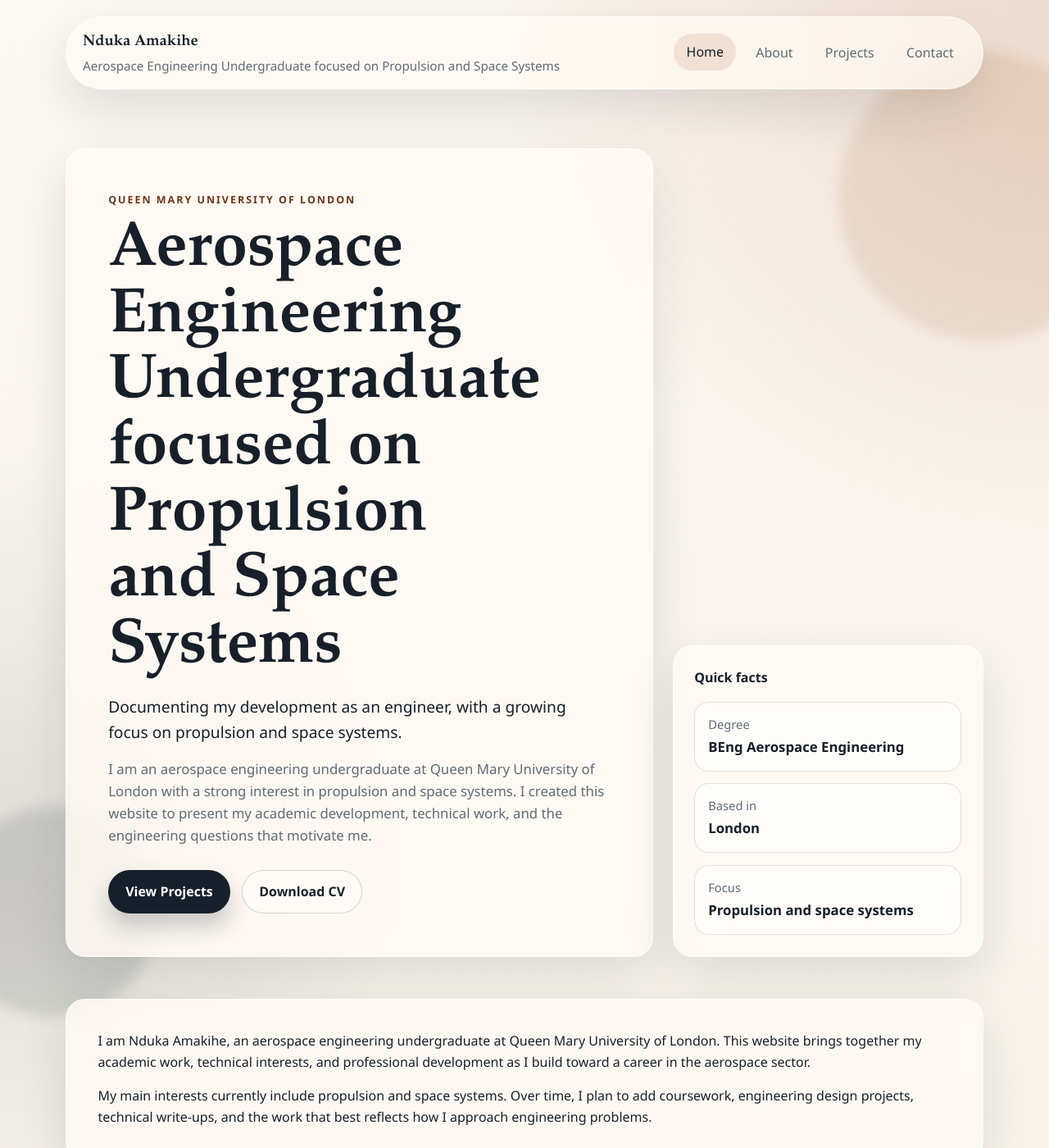
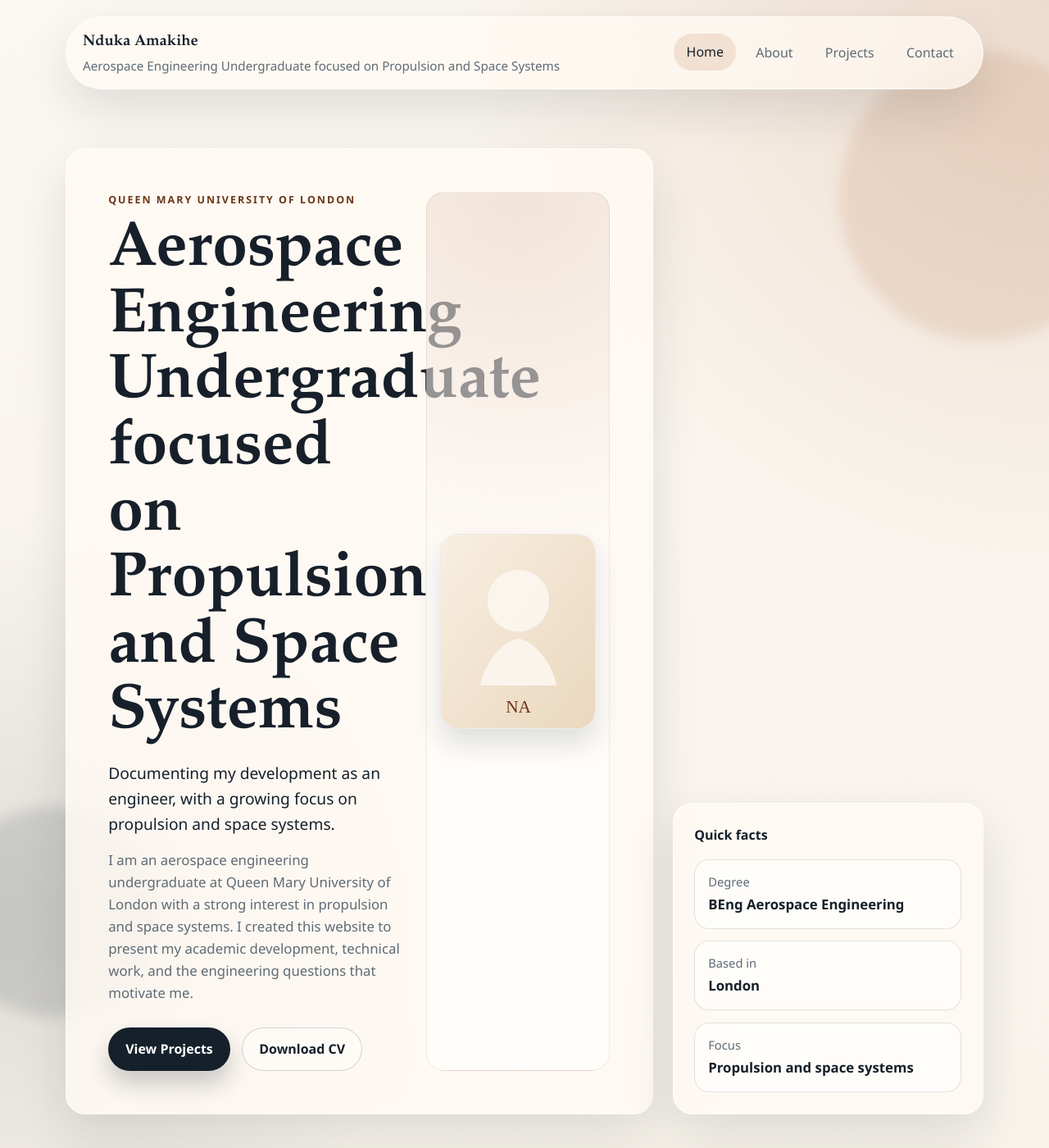
Before and after one commit to ndukaamakihe/ndukaamakihe.github.io, a Jekyll site: the page built from index.md, in a window 1280 px wide and 1400 px high. Shown: the whole window at 82% size. Built offline with Jekyll 4.4.1, drawn with Linux system fonts in a browser that asks for light colours.

Commit message:
Add full site structure

```diff
--- a/_data/profile.yml
+++ b/_data/profile.yml
@@ -4,6 +4,8 @@ university: "Queen Mary University of London"
 location: "London, United Kingdom"
 email: "ndukajohnathan@icloud.com"
 tagline: "Documenting my development as an engineer, with a growing focus on propulsion and space systems."
+profile_image: "/assets/images/profile-placeholder.svg"
+profile_image_alt: "Portrait placeholder for Nduka Amakihe"
 intro: >
   I am an aerospace engineering undergraduate at Queen Mary University of London with a
   strong interest in propulsion and space systems. I created this website to present my
--- a/_layouts/home.html
+++ b/_layouts/home.html
@@ -4,6 +4,8 @@ layout: default
 <section class="hero">
   <div class="container hero-grid">
     <div class="hero-copy">
+      <div class="hero-copy__grid">
+        <div class="hero-copy__content">
           <p class="eyebrow">{{ site.data.profile.university }}</p>
           <h1>{{ site.data.profile.headline }}</h1>
           <p class="hero-tagline">{{ site.data.profile.tagline }}</p>
@@ -14,6 +16,16 @@ layout: default
             <a class="button button--ghost" href="{{ site.data.profile.cv_url | relative_url }}" download>
               {{ site.data.profile.cv_label }}
             </a>
+          </div>
+        </div>
+
+        <div class="hero-photo-card">
+          <img
+            class="hero-photo"
+            src="{{ site.data.profile.profile_image | relative_url }}"
+            alt="{{ site.data.profile.profile_image_alt }}"
+          >
+        </div>
       </div>
     </div>
 
--- a/assets/css/style.css
+++ b/assets/css/style.css
@@ -158,6 +158,39 @@ img {
 
 .hero-copy {
   padding: clamp(2rem, 4vw, 3.5rem);
+}
+
+.hero-copy__grid {
+  display: grid;
+  grid-template-columns: minmax(0, 1.45fr) minmax(14rem, 0.85fr);
+  gap: 1.5rem;
+  align-items: center;
+}
+
+.hero-copy__content {
+  min-width: 0;
+}
+
+.hero-photo-card {
+  display: flex;
+  align-items: center;
+  justify-content: center;
+  min-height: 100%;
+  padding: 1rem;
+  border-radius: 22px;
+  background:
+    radial-gradient(circle at top, rgba(173, 94, 43, 0.16), transparent 45%),
+    rgba(255, 255, 255, 0.54);
+  border: 1px solid rgba(23, 32, 42, 0.08);
+}
+
+.hero-photo {
+  width: min(100%, 18rem);
+  aspect-ratio: 4 / 5;
+  object-fit: cover;
+  border-radius: 22px;
+  border: 1px solid rgba(23, 32, 42, 0.08);
+  box-shadow: 0 18px 32px rgba(21, 32, 43, 0.14);
 }
 
 .eyebrow {
@@ -395,6 +428,7 @@ img {
     padding-top: 2rem;
   }
 
+  .hero-copy__grid,
   .hero-grid,
   .card-grid {
     grid-template-columns: 1fr;
@@ -429,4 +463,8 @@ img {
   .info-card {
     border-radius: 20px;
   }
+
+  .hero-photo {
+    width: min(100%, 15rem);
+  }
 }
```
Also changed, not shown: README.md, assets/images/profile-placeholder.svg (added). Lines whose indentation alone changed are shown as unchanged.
